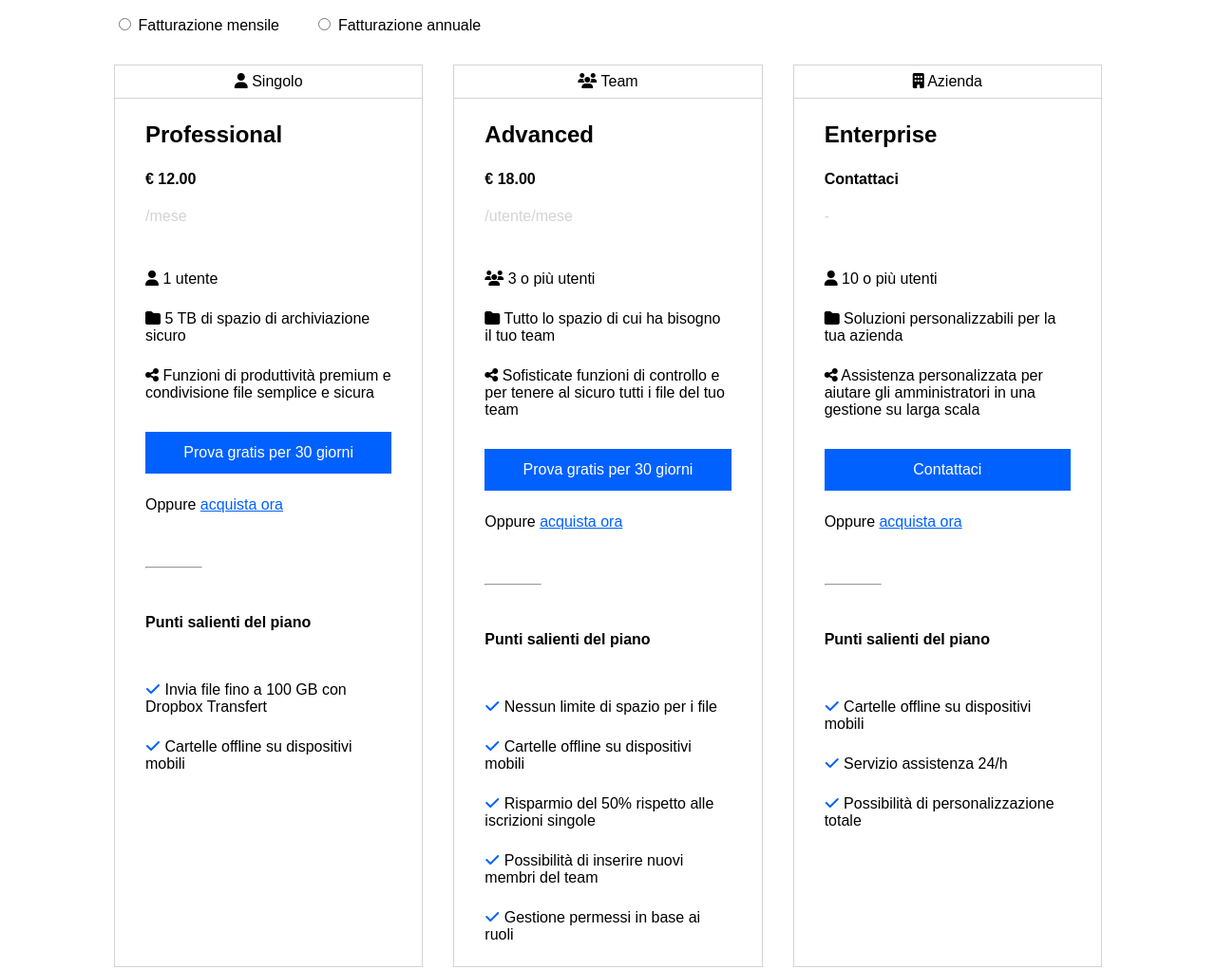
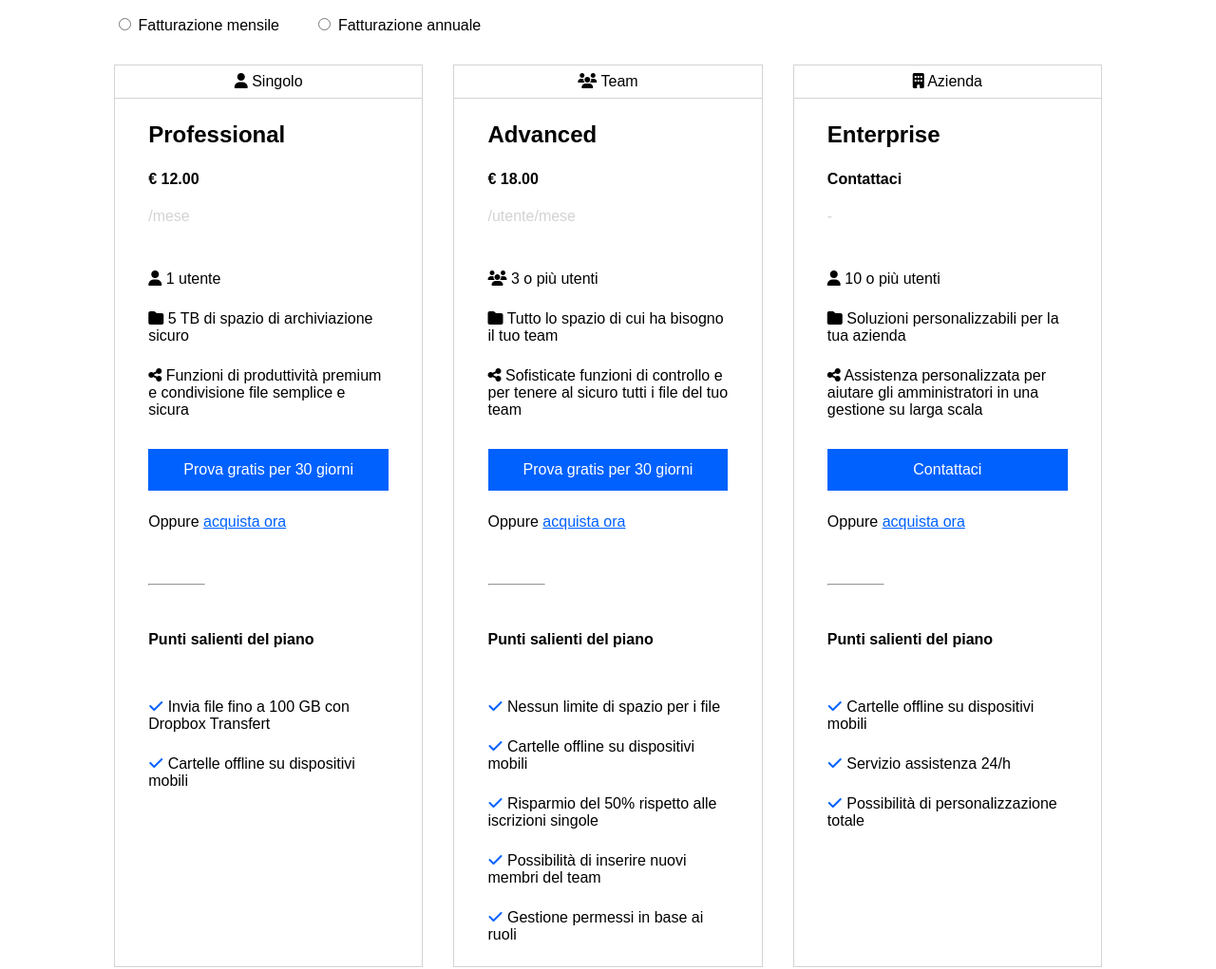
Before and after one commit to Minino99/htmlcss-dropbox, a plain HTML site: page index.html in a window 1280 px wide. Shown: the part 1120-2141 px from the top of the page at 95% size. Drawn offline with Linux system fonts and the light colour scheme.

Commit message:
piccoli adjustments

```diff
--- a/css/style.css
+++ b/css/style.css
@@ -214,7 +214,7 @@ a {
 }
 
 .tablecontainer {
-	padding: 0 2rem;
+	padding: 0 2.2rem;
 }
 
 .tablehr {
```
